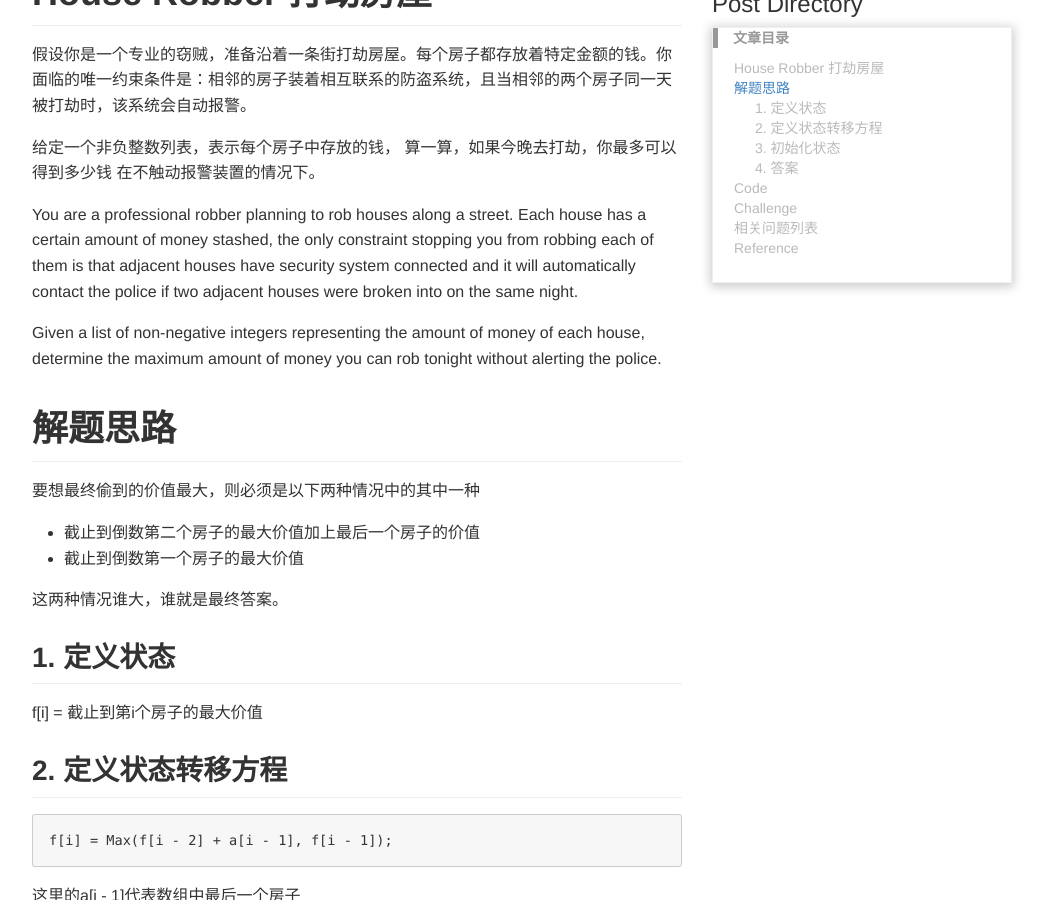
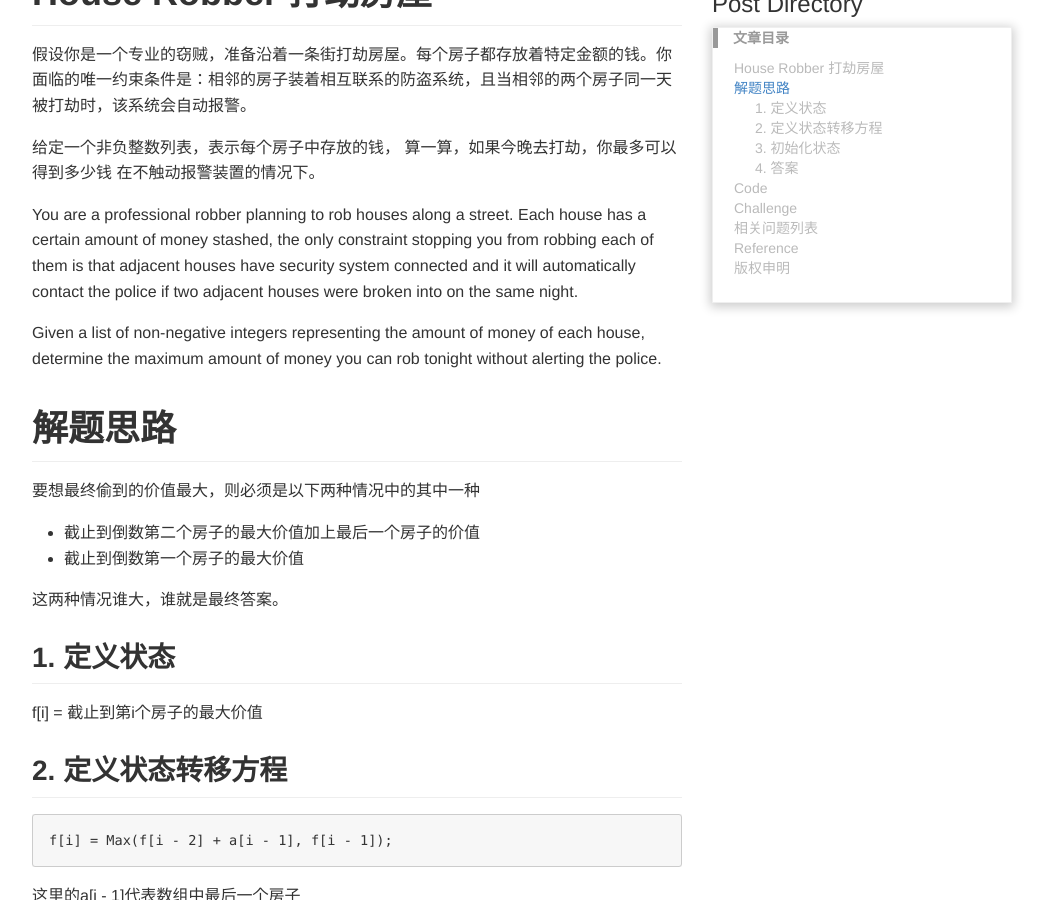
Before and after one commit to RajDkJangam/xinerd.github.io, a Jekyll site: the page built from _posts/2016/2016-11-04-House-Robber.md, in a window 1280 px wide and 900 px high, scrolled down 487 px. Shown: the whole window, without its empty margins (113-1162 px from the left). Built offline with Jekyll 4.4.1, drawn with Linux system fonts in a browser that asks for light colours; comment, search, counter and statistics services are not loaded.

Commit message:
Fixed ip declaration doesn't show on nav  menu on post page

```diff
--- a/_includes/ip.html
+++ b/_includes/ip.html
@@ -1,6 +1,6 @@
 </br>
-<h1>版权申明</h1>
-
+<h1 id="ip" class="clickable-header top-level-header">版权申明</h1>
+<i class="icon-arrow-up back-to-top"></i>
 欢迎任何形式的转载，但请务必注明出处，尊重他人劳动成果。</br>
 
 转载请注明： 【文章转载自-博客：<a href="{{ site.url }}">{{ site.title }}</a> <a href="{{ site.url }}">{{ site.url }}</a>】
```
